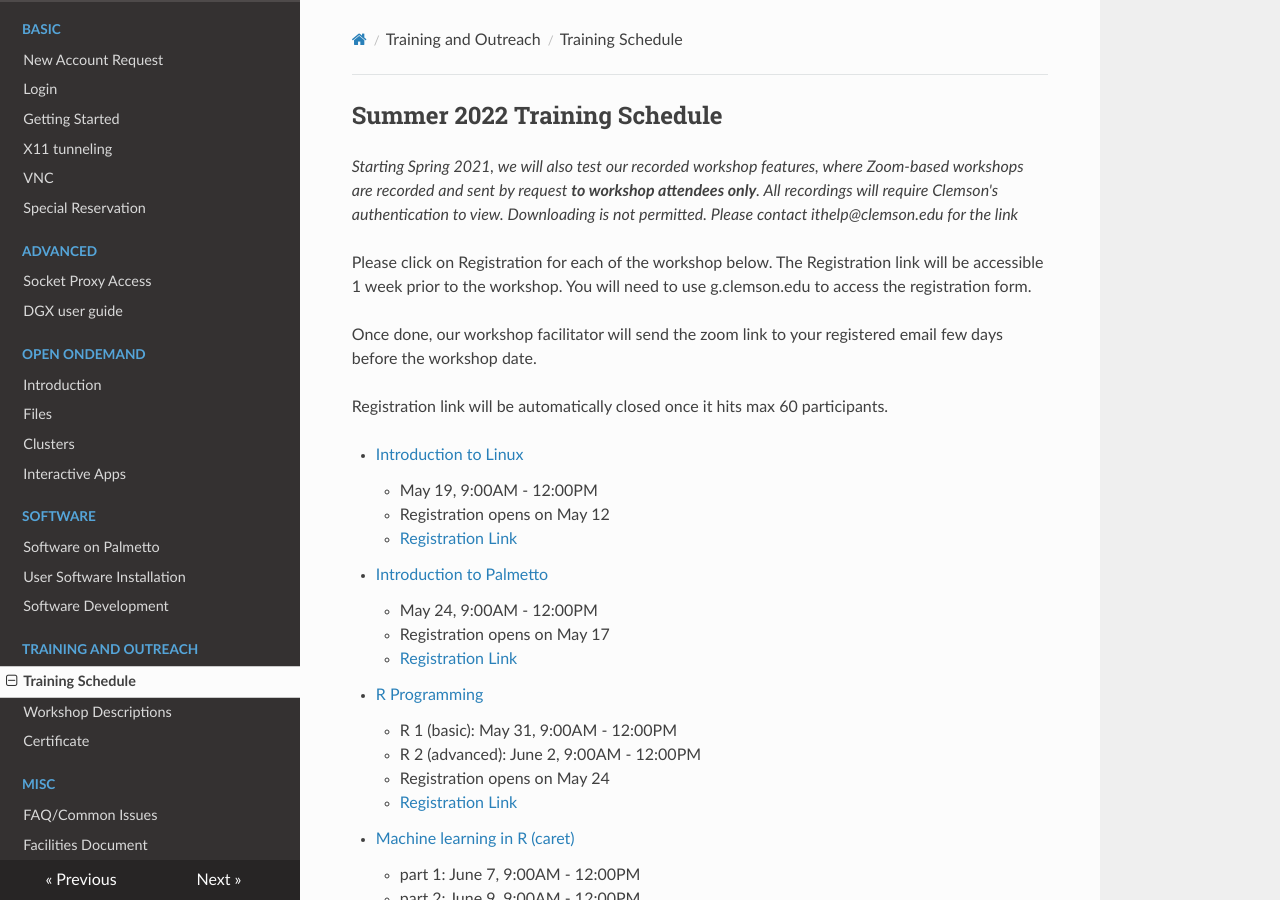
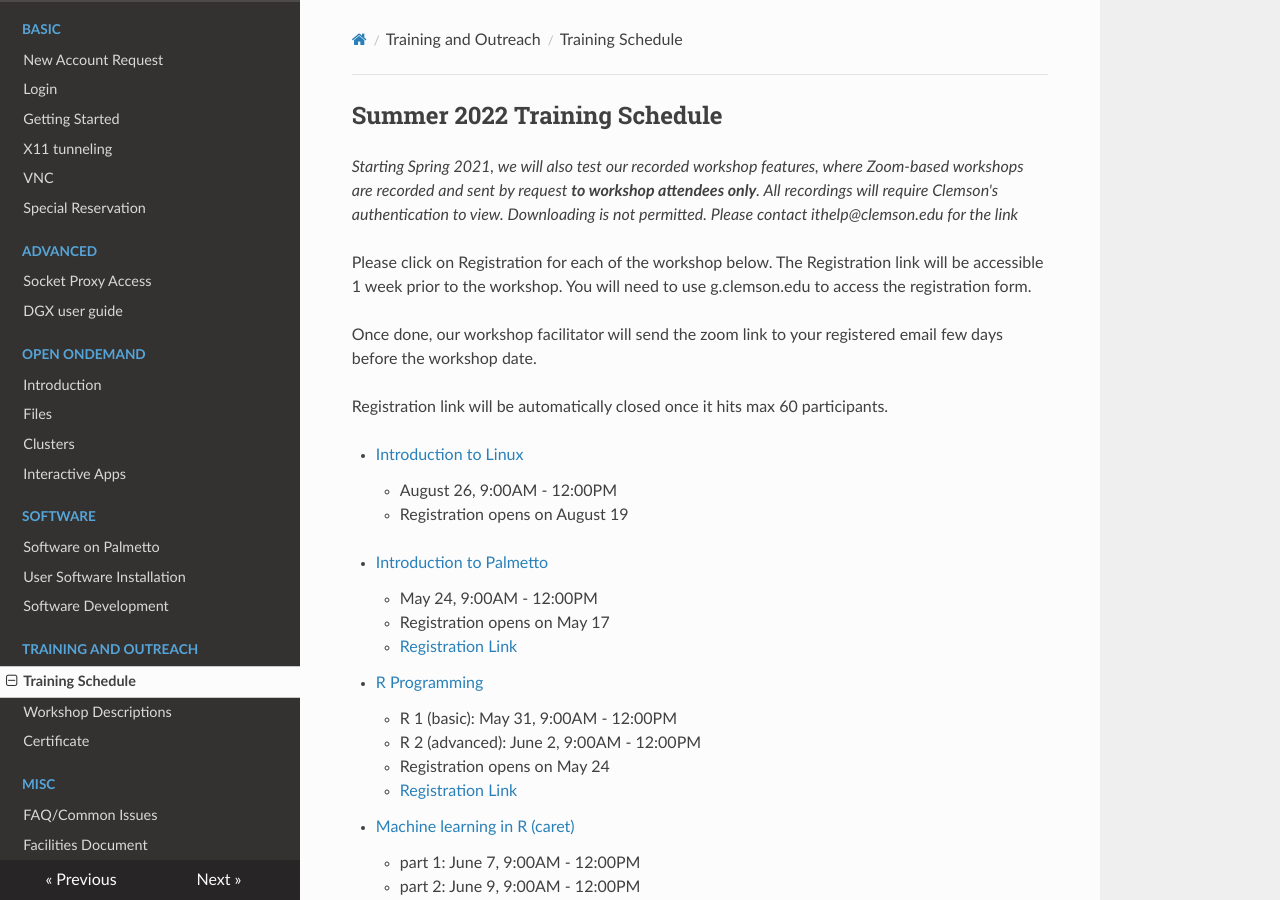
Before and after one commit to clemsonciti/palmetto-documentation, an MkDocs documentation site: the page built from docs/training/schedule.md, in a window 1280 px wide and 900 px high. Built offline with MkDocs 1.6.1, drawn with Linux system fonts in a browser that asks for light colours; nearby versions of some CDN libraries.

Commit message:
Update schedule.md

```diff
--- a/docs/training/schedule.md
+++ b/docs/training/schedule.md
@@ -11,9 +11,9 @@ Once done, our workshop facilitator will send the zoom link to your registered e
 Registration link will be automatically closed once it hits max 60 participants.
 
 - [Introduction to Linux](workshop.md#introduction-to-linux)
-    - May 19, 9:00AM - 12:00PM
-    - Registration opens on May 12
-    - [Registration Link](https://forms.gle/spedAFRaUch5qKty8)
+    - August 26, 9:00AM - 12:00PM
+    - Registration opens on August 19
+<!---    - [Registration Link](https://forms.gle/spedAFRaUch5qKty8) -->
 
 - [Introduction to Palmetto](workshop.md#introduction-to-research-computing-on-palmetto-cluster)
     - May 24, 9:00AM - 12:00PM
```
